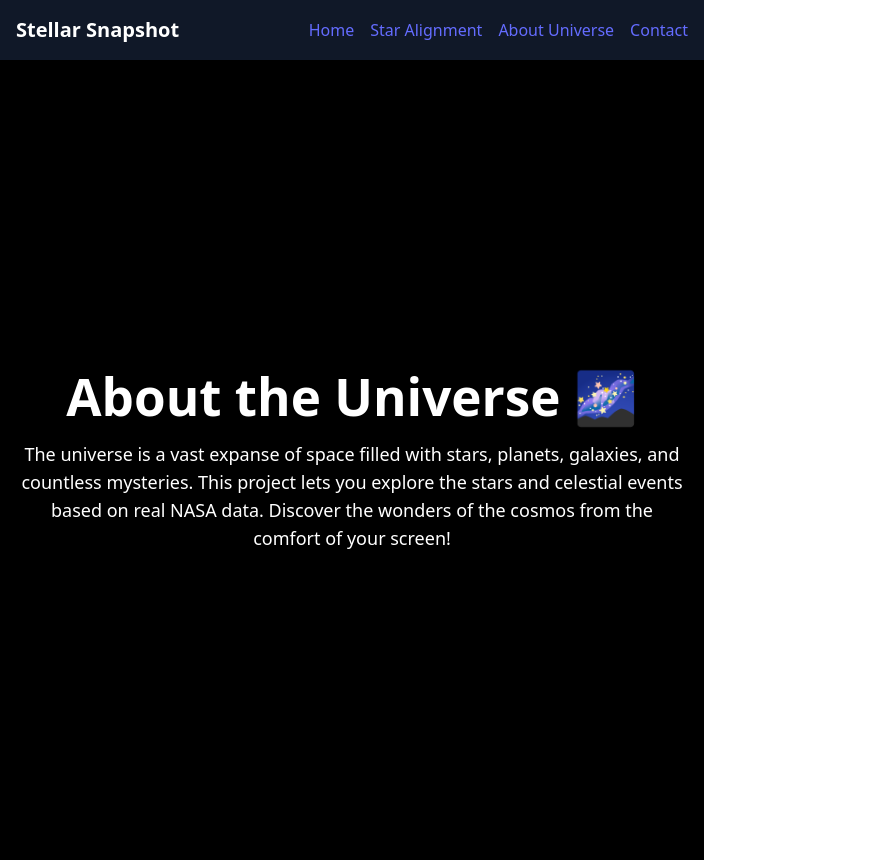
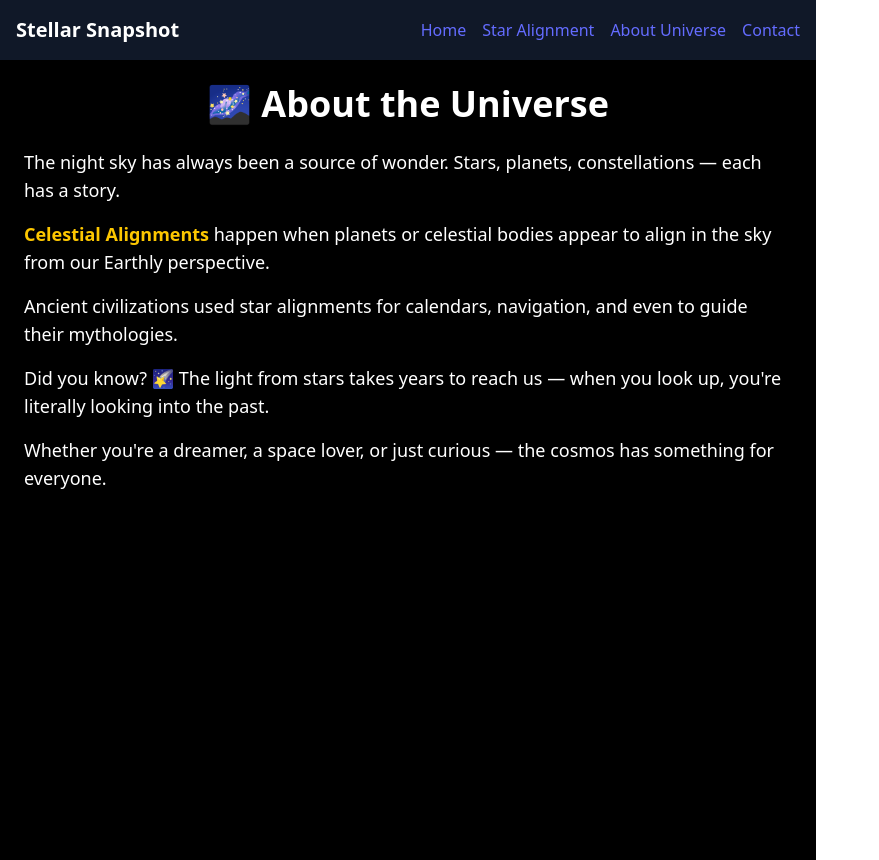
Before and after one commit to snehachandra1108/Project-_-Stellar--Snapshot, a React (Vite) app in the folder Project_End/vite-project/: page /about in a window 1280 px wide. Shown: the whole page, without its empty margins (0-879 px from the left). Built offline with nearby package versions, Linux system fonts and the light colour scheme.

Commit message:
Update AboutUniverse.jsx

```diff
--- a/Project_End/vite-project/src/pages/AboutUniverse.jsx
+++ b/Project_End/vite-project/src/pages/AboutUniverse.jsx
@@ -2,13 +2,28 @@ import React from 'react';
 
 const AboutUniverse = () => {
   return (
-    <div className="min-h-screen flex items-center justify-center bg-black text-white p-4">
-      <div className="max-w-2xl text-center">
-        <h1 className="text-3xl font-bold mb-4">About the Universe 🌌</h1>
-        <p className="text-lg">
-          The universe is a vast expanse of space filled with stars, planets, galaxies, and countless mysteries.
-          This project lets you explore the stars and celestial events based on real NASA data.
-          Discover the wonders of the cosmos from the comfort of your screen!
+    <div className="min-h-screen bg-black text-white p-6">
+      <h2 className="text-4xl font-bold text-center mb-6">🌌 About the Universe</h2>
+
+      <div className="max-w-3xl mx-auto space-y-4 text-lg">
+        <p>
+          The night sky has always been a source of wonder. Stars, planets, constellations — each has a story.
+        </p>
+
+        <p>
+          <span className="text-yellow-400 font-semibold">Celestial Alignments</span> happen when planets or celestial bodies appear to align in the sky from our Earthly perspective.
+        </p>
+
+        <p>
+          Ancient civilizations used star alignments for calendars, navigation, and even to guide their mythologies.
+        </p>
+
+        <p>
+          Did you know? 🌠 The light from stars takes years to reach us — when you look up, you're literally looking into the past.
+        </p>
+
+        <p>
+          Whether you're a dreamer, a space lover, or just curious — the cosmos has something for everyone.
         </p>
       </div>
     </div>
```
